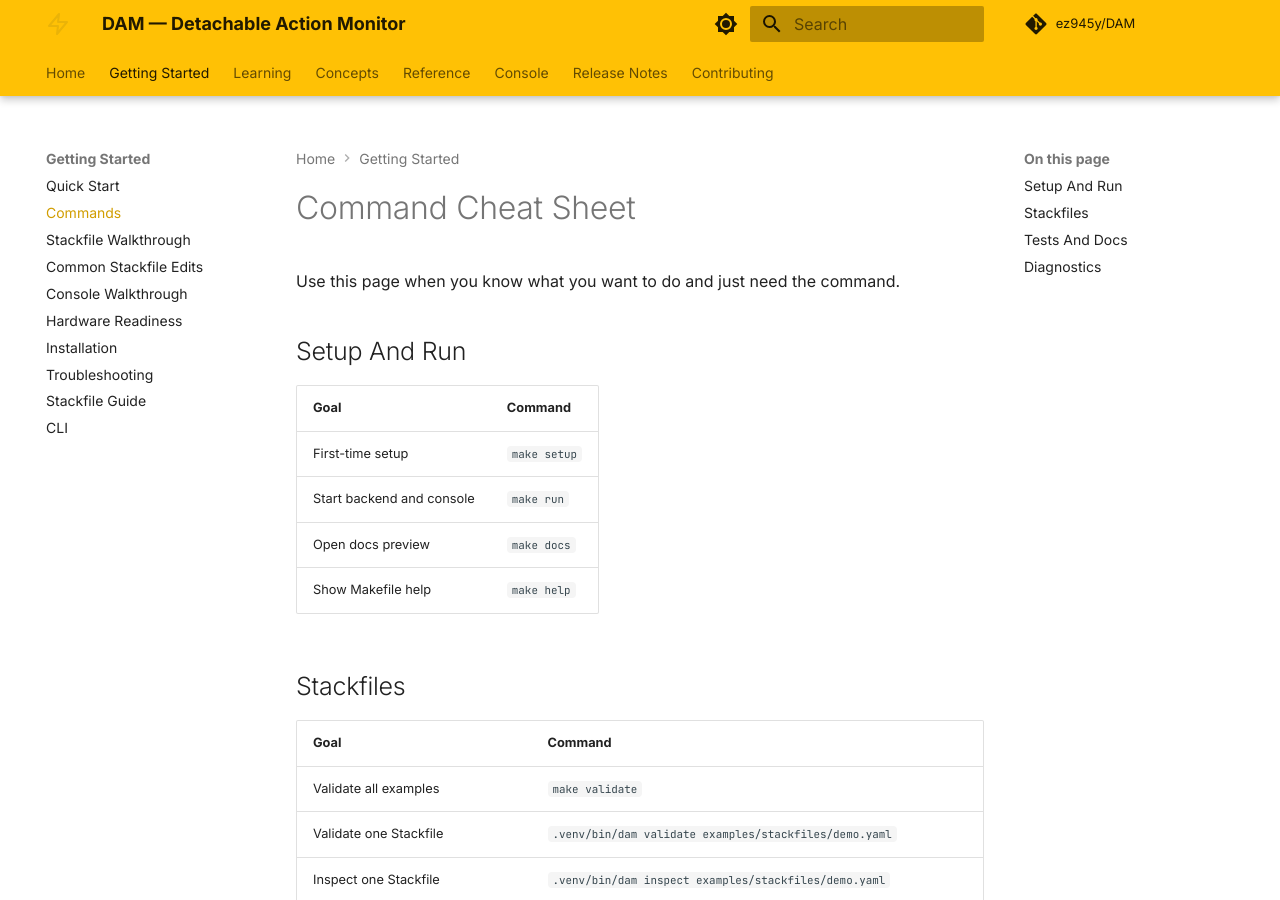
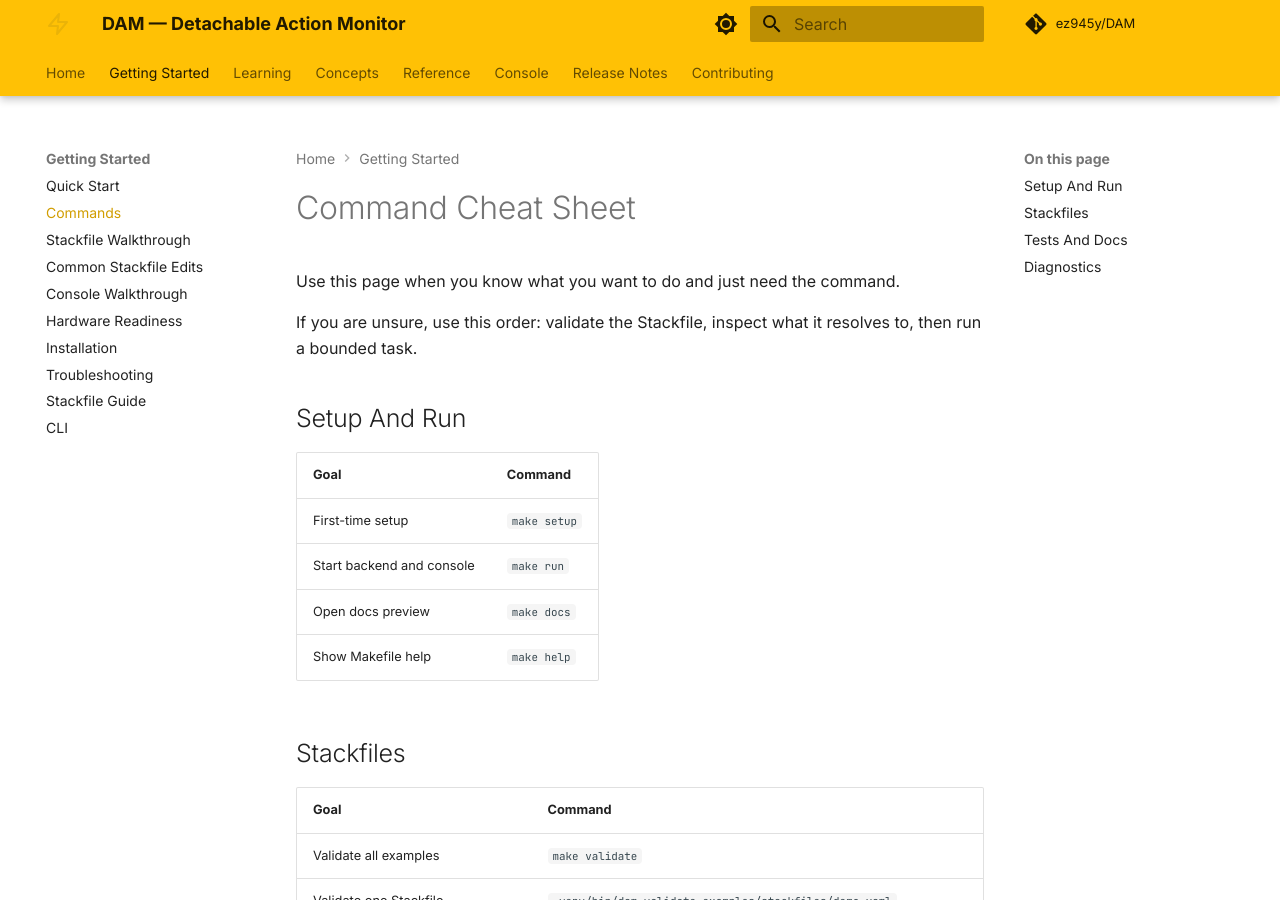
Before and after one commit to ez945y/DAM, an MkDocs documentation site: the page built from docs/getting-started/commands.md, in a window 1280 px wide and 900 px high. Built offline with MkDocs 1.6.1 and Material for MkDocs 9.7.7, drawn with Linux system fonts in a browser that asks for light colours; comment, search, counter and statistics services are not loaded.

Commit message:
feat: clarify command cheat sheet flow

```diff
--- a/docs/getting-started/commands.md
+++ b/docs/getting-started/commands.md
@@ -1,6 +1,8 @@
 # Command Cheat Sheet
 
 Use this page when you know what you want to do and just need the command.
+
+If you are unsure, use this order: validate the Stackfile, inspect what it resolves to, then run a bounded task.
 
 ## Setup And Run
 
```
Also changed, not shown: docs/diagrams/diagram1_system_architecture.png, 1 other file.
